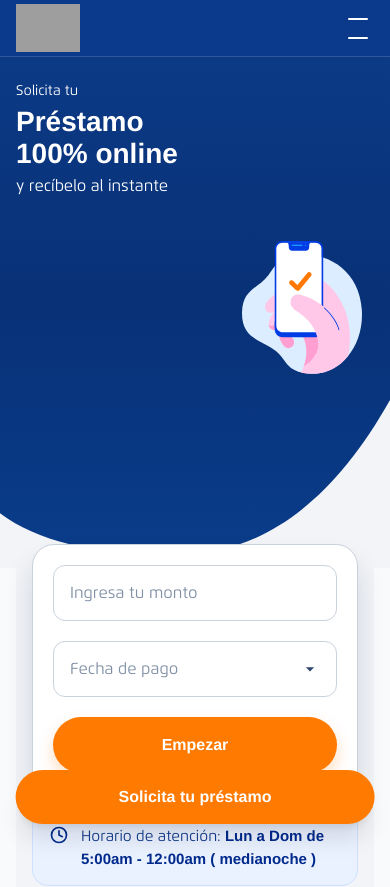
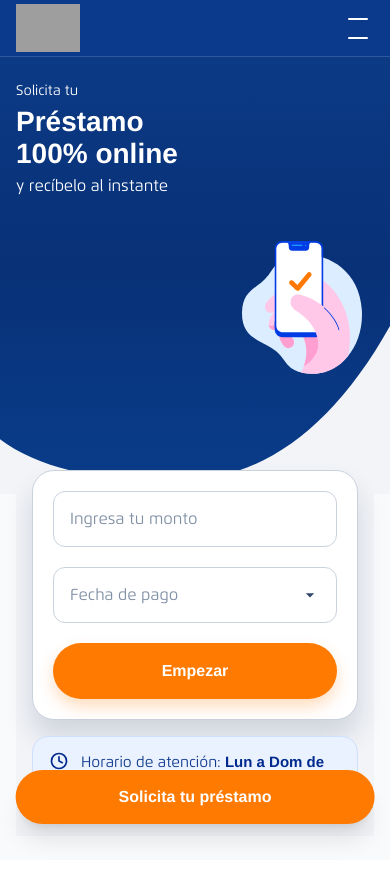
Before and after one commit to bcpevaluate-collab/evaluate-bcp, a Next.js app: page / in a window 390 px wide. Shown: the top 887 px of the page. Built offline with nearby package versions, Linux system fonts and the light colour scheme; grey boxes are pictures that could not be loaded; a web font is replaced by a local one.

Commit message:
feat(hero): mejorar versión desktop con layout responsive

```diff
--- a/components/Hero.tsx
+++ b/components/Hero.tsx
@@ -13,7 +13,7 @@ export default function Hero() {
     >
       {/* ========== MOBILE (bloque completamente aislado) ========== */}
       <div className="block md:hidden">
-        <div className="container-max relative z-10 pt-6 pb-6">
+        <div className="container-max relative z-10 pt-6 pb-0">
           {/* Títulos (mobile intacto) */}
           <p className="text-[14px] font-[400] mb-1">Solicita tu</p>
           <h1 className="leading-[1.15] mb-1">
@@ -23,14 +23,13 @@ export default function Hero() {
           <p className="text-[16px] font-[400] mt-1">y recíbelo al instante</p>
 
           {/* Contenedor relativo SOLO para posicionar la ilustración mobile */}
-          <div className="relative h-[170px] mt-2">
+          <div className="relative h-[120px] mt-2">
             <Image
               src="/hero-illustration.svg"
               alt="Préstamo online"
               width={140}
               height={140}
               priority
-              // 👇 posición exacta pedida para mobile
               className="pointer-events-none absolute top-[35px] right-3 w-[120px] h-auto"
             />
           </div>
@@ -55,7 +54,7 @@ export default function Hero() {
       <div className="hidden md:block pb-16">
         <div className="container-max relative z-10 pt-14">
           <div className="grid grid-cols-12 items-center">
-            {/* Texto izquierda (tamaños calcados) */}
+            {/* Texto izquierda */}
             <div className="col-span-12 md:col-span-6">
               <p className="text-[18px] mb-3 opacity-90">Solicita tu</p>
               <h1 className="font-[600] leading-[1.15] text-white">
@@ -83,7 +82,6 @@ export default function Hero() {
 
             {/* Barra de horario justo debajo */}
             <div className="mt-4 rounded-[10px] bg-[#EAF2FF] text-[#0B3A8C] p-4 flex items-center gap-3">
-              {/* Reloj */}
               <svg width="20" height="20" viewBox="0 0 24 24" aria-hidden>
                 <circle cx="12" cy="12" r="9" fill="none" stroke="#0B3A8C" strokeWidth="2" />
                 <path d="M12 7v5l4 2" fill="none" stroke="#0B3A8C" strokeWidth="2" strokeLinecap="round" />
```
